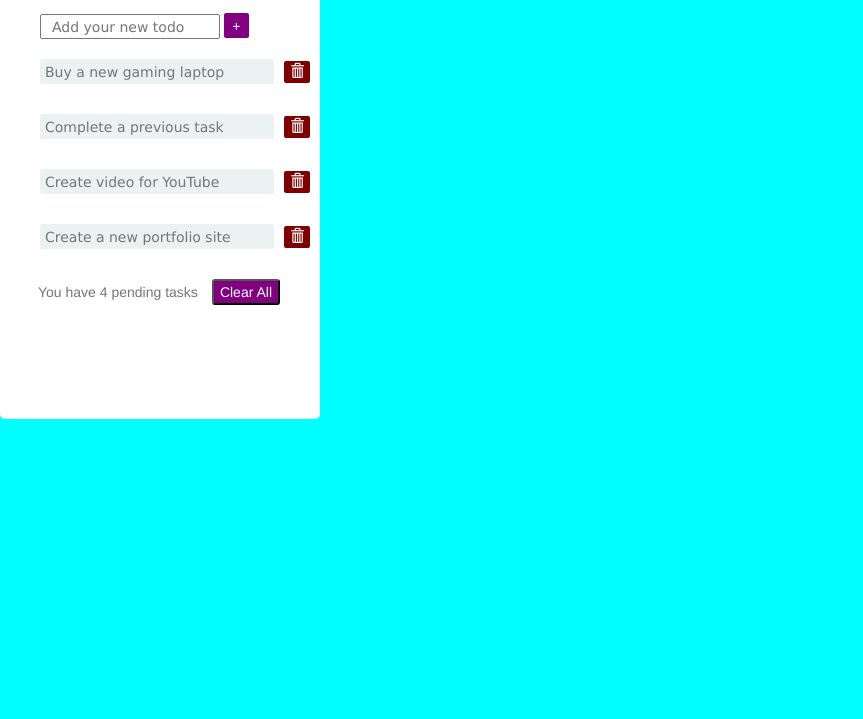
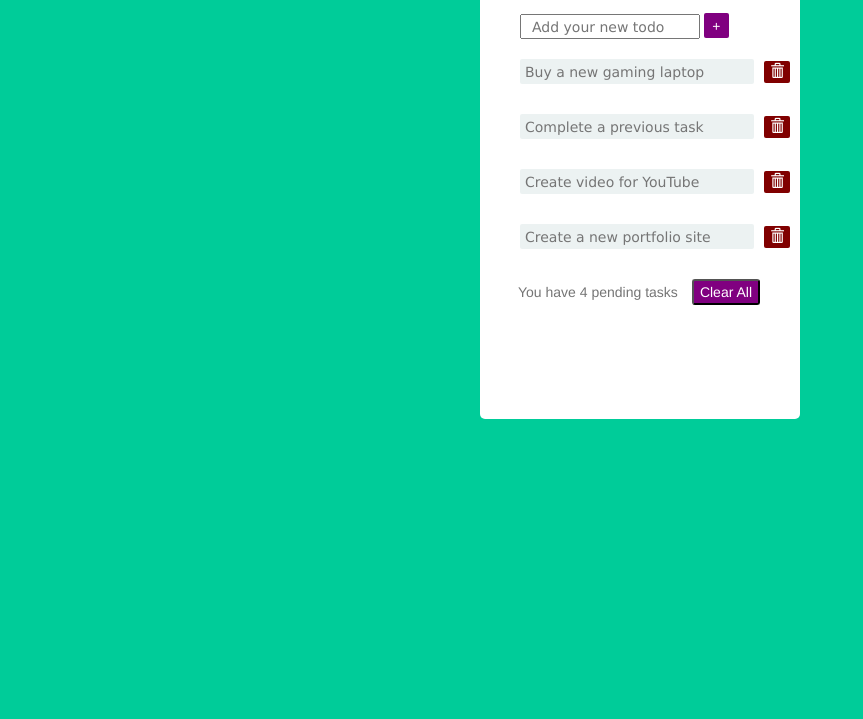
Before and after one commit to MohanaAllamraju/TO-do, a plain HTML site: page index.html in a window 1280 px wide. Shown: the part 81-800 px from the top of the page, without its empty margins (0-863 px from the left). Drawn offline with nearby package versions, Linux system fonts and the light colour scheme.

Commit message:
Add files via upload

```diff
--- a/index.html
+++ b/index.html
@@ -8,7 +8,7 @@
     <link rel="stylesheet" href="https://maxcdn.bootstrapcdn.com/bootstrap/3.3.7/css/bootstrap.min.css">
     <style>
         body {
-            background-color: aqua;
+            background: linear-gradient(to bottom, #00cc99 100%, #66ccff 100%);
 
         }
 
@@ -20,6 +20,8 @@
             padding-left: 20px;
             padding-top: 1px;
             align-items: top;
+            margin: auto;
+
         }
 
         .textbox-container {
```
